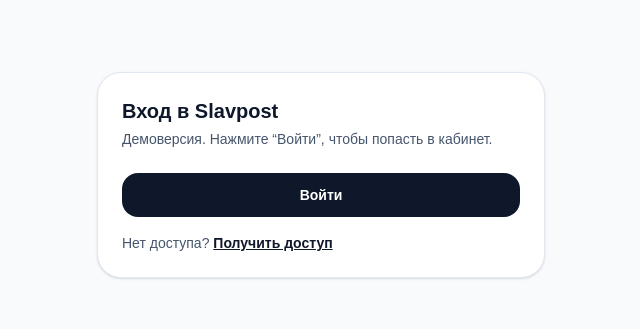
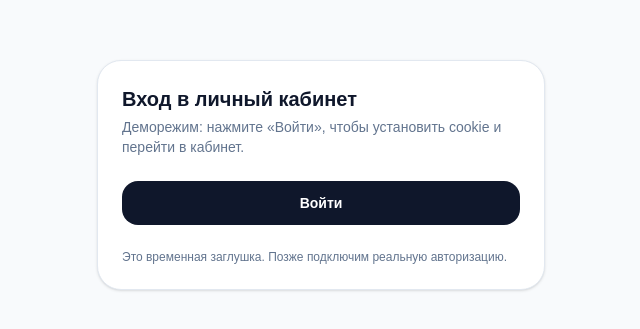
Before and after one commit to konevmihail-alt/slavpost-lk, a Next.js app: page /auth/login in a window 1280 px wide. Shown: the part 225-554 px from the top of the page, without its empty margins (319-959 px from the left). Built offline with nearby package versions, Linux system fonts and the light colour scheme.

Commit message:
Fix auth route conflict; add logo in top bar

```diff
--- a/src/app/(lk)/_components/TopBar.tsx
+++ b/src/app/(lk)/_components/TopBar.tsx
@@ -32,7 +32,7 @@
             Поддержка
           </Link>
 
-          <form action="/auth/logout" method="post">
+          <form action="/auth/logout/submit" method="post">
             <button
               type="submit"
               className="rounded-xl bg-slate-900 px-3 py-2 text-sm font-semibold text-white hover:bg-slate-800"
--- a/src/app/auth/login/page.tsx
+++ b/src/app/auth/login/page.tsx
@@ -1,18 +1,19 @@
-import Link from "next/link";
-
 export default function LoginPage() {
   return (
     <div className="min-h-screen bg-slate-50">
-      <div className="mx-auto flex min-h-screen max-w-7xl items-center justify-center px-6">
+      <div className="mx-auto flex min-h-screen max-w-7xl items-center justify-center px-4 py-10">
         <div className="w-full max-w-md rounded-3xl border border-slate-200 bg-white p-6 shadow-sm">
           <div className="mb-6">
-            <div className="text-xl font-extrabold text-slate-900">Вход в Slavpost</div>
-            <div className="mt-1 text-sm text-slate-600">
-              Демоверсия. Нажмите “Войти”, чтобы попасть в кабинет.
+            <div className="text-xl font-extrabold text-slate-900">
+              Вход в личный кабинет
+            </div>
+            <div className="mt-1 text-sm text-slate-500">
+              Деморежим: нажмите «Войти», чтобы установить cookie и перейти в
+              кабинет.
             </div>
           </div>
 
-          <form action="/auth/login" method="post" className="space-y-3">
+          <form action="/auth/login/submit" method="post" className="space-y-4">
             <button
               type="submit"
               className="w-full rounded-2xl bg-slate-900 px-4 py-3 text-sm font-semibold text-white hover:bg-slate-800"
@@ -21,11 +22,8 @@
             </button>
           </form>
 
-          <div className="mt-4 text-sm text-slate-600">
-            Нет доступа?{" "}
-            <Link className="font-semibold text-slate-900 underline" href="/auth/register">
-              Получить доступ
-            </Link>
+          <div className="mt-6 text-xs text-slate-500">
+            Это временная заглушка. Позже подключим реальную авторизацию.
           </div>
         </div>
       </div>
```
Also changed, not shown: src/app/auth/login/submit/route.ts (renamed from src/app/auth/login/route.ts), src/app/auth/logout/submit/route.ts (renamed from src/app/auth/logout/route.ts).
